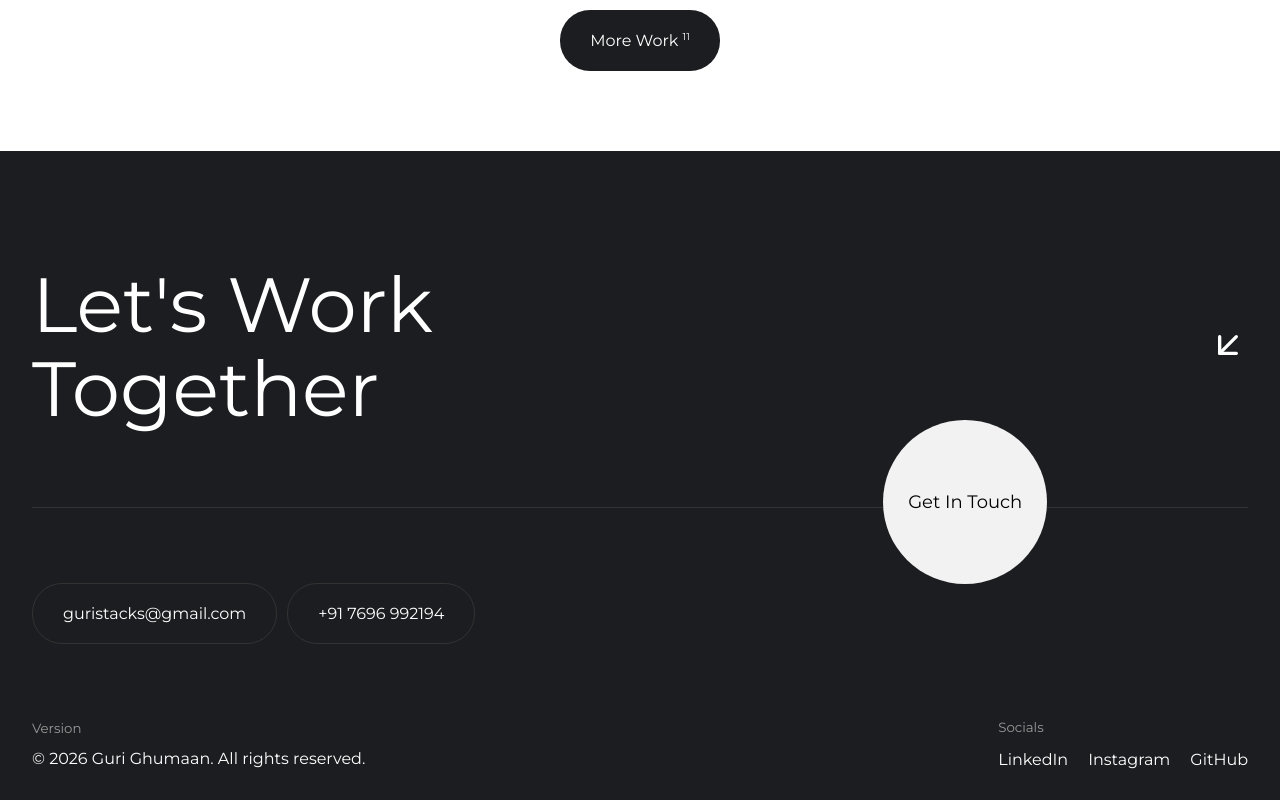
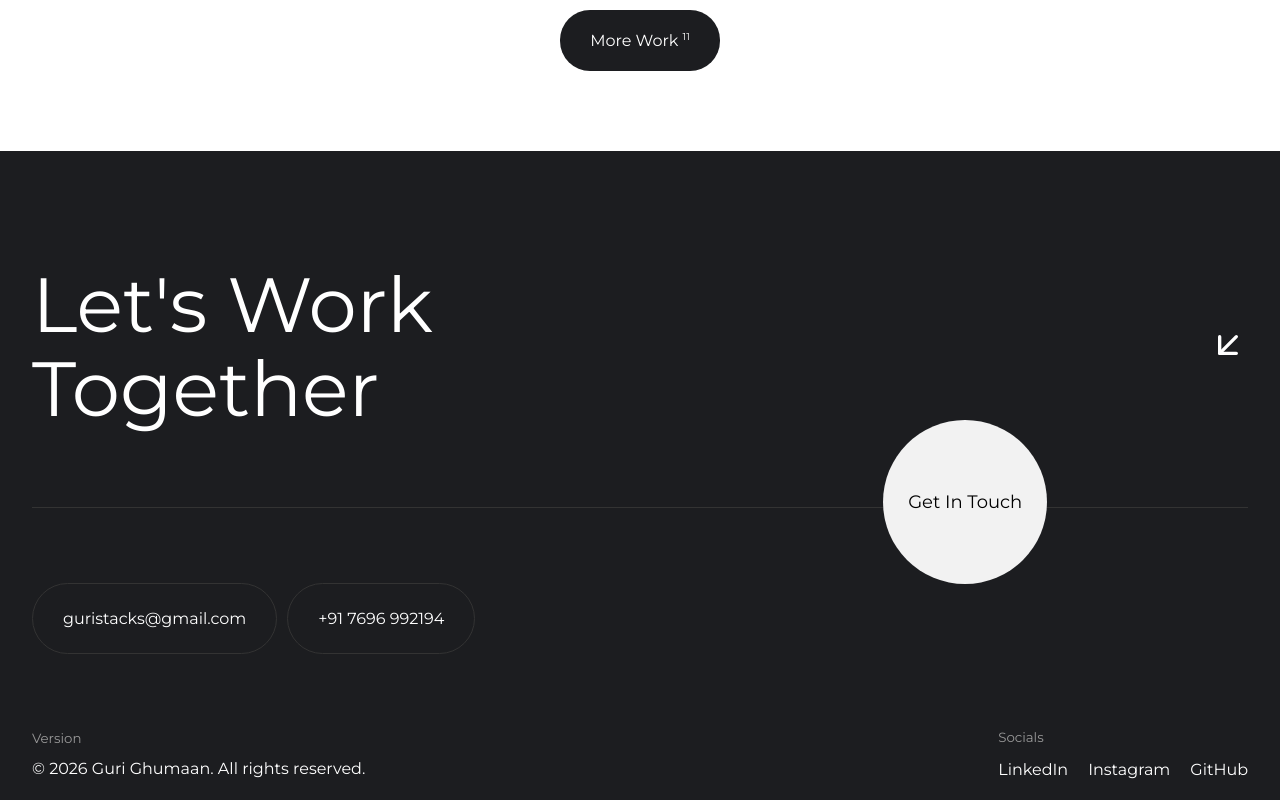
Before and after one commit to prateek15000/vyxis-ai-protfolio, a React (Vite) app: page / in a window 1280 px wide. Shown: the part 2274-3074 px from the top of the page. Built offline with nearby package versions, Linux system fonts and the light colour scheme.

Commit message:
Update padding and border-radius for fancyBtn in footer for improved aesthetics

```diff
--- a/src/Components/Home-Page/Footer-Section/footer.module.css
+++ b/src/Components/Home-Page/Footer-Section/footer.module.css
@@ -124,11 +124,11 @@ footer {
 }
 .fancyBtn {
   position: relative;
-  padding: 20px 30px;
+  padding: 25px 30px;
   background: var(--bodyBg);
   color: #ffffff;
   border: 1px solid #333;
-  border-radius: var(--radius);
+  border-radius: 50px;
   overflow: hidden;
   z-index: 1;
 }
@@ -216,6 +216,5 @@ footer {
   .footMiddle a {
     width: 100%;
     text-align: center;
-    padding: 20px 30px;
   }
 }
```
